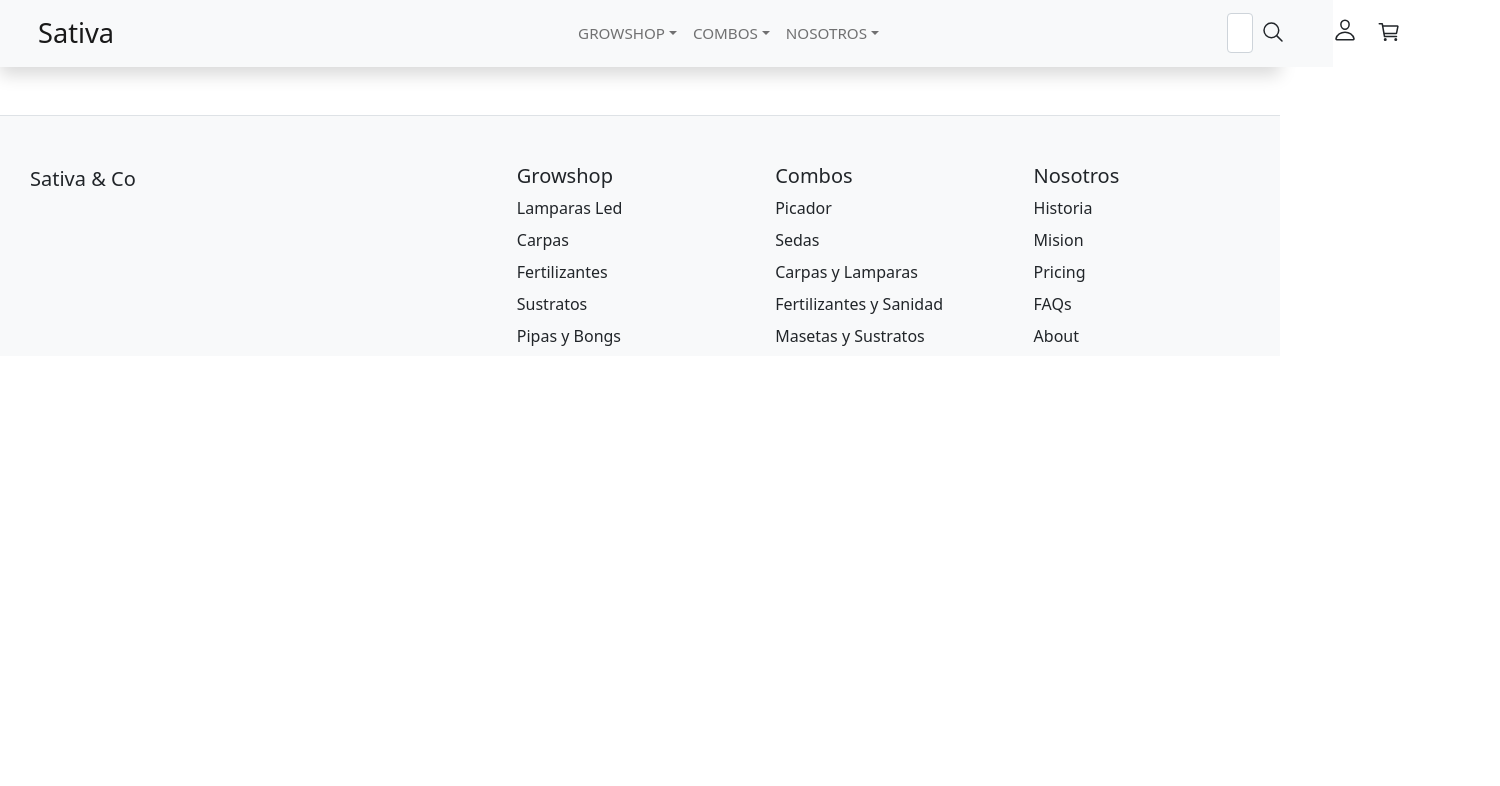
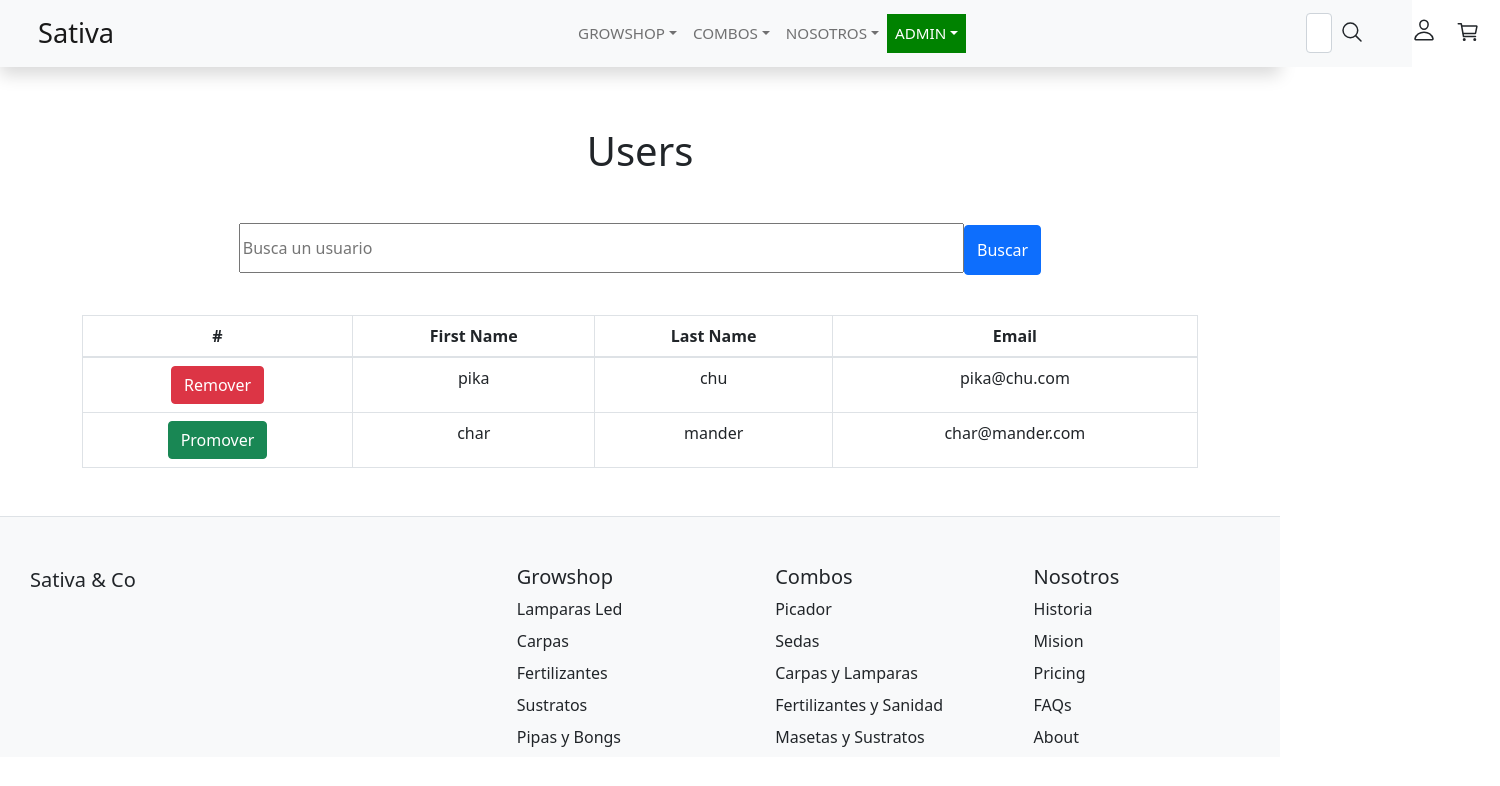
Before and after one commit to IgnacioCalvagna/sativa-co, a React (Create React App) app in the folder grow/: page /admin/users in a window 1280 px wide. Shown: the top 786 px of the page, 1500 px wide, since content can reach past the window. Built offline with nearby package versions, Linux system fonts and the light colour scheme; no server answers.

Commit message:
singleProduct con imgArray v1.2 y 2 vistas admin

```diff
--- /dev/null
+++ b/grow/src/components/AdminOrders.js
@@ -0,0 +1,7 @@
+const AdminOrders = () => {
+    return(
+        <></>
+    )
+}
+
+export default AdminOrders
--- /dev/null
+++ b/grow/src/components/AdminProducts.js
@@ -0,0 +1,75 @@
+import "../style/AdminProducts.css";
+
+const AdminProducts = () => {
+  return (
+    <div className="container singleProductDiv">
+      <h1 className="text-center product-name ">CREAR PRODUCTO</h1>
+      <div className="row" style={{ justifyContent: "center" }}>
+        <div className="col-lg-7">
+          <div className="d-flex flex-column labelAndInput">
+            <label htmlFor="name">Nombre:</label>
+            <input
+              type="text"
+              placeholder="Nombre del producto"
+              name="name"
+              className="productInput"
+            />
+          </div>
+          <div className="d-flex flex-column labelAndInput">
+            <label htmlFor="price">Precio:</label>
+            <span>
+              (ARS) $
+              <input
+                type="number"
+                placeholder='0'
+                min={0}
+                name="price"
+                className="productInput priceInput"
+              />
+            </span>
+          </div>
+          <div className="d-flex flex-column labelAndInput">
+            <label htmlFor="category">Categoría:</label>
+            <input
+              type="text"
+              placeholder="Categoría 1; Categoría 2; ... "
+              name="category"
+              className="productInput"
+            />
+          </div>
+          <div className="d-flex flex-column labelAndInput">
+            <label htmlFor="stock">Stock:</label>
+            <input
+              type="number"
+              placeholder="Stock del producto"
+              min={0}
+              name="stock"
+              className="productInput"
+            />
+          </div>
+          <div className="d-flex flex-column labelAndInput">
+            <label htmlFor="images">Imagenes:</label>
+            <input
+              type="text"
+              placeholder="path1; path2; ..."
+              name="images"
+              className="productInput"
+            />
+          </div>
+          <div className="d-flex flex-column labelAndInput">
+            <label htmlFor="description">Descripción:</label>
+            <textarea type="text" placeholder="Description" />
+          </div>
+
+          <div>
+            <div className="d-flex flex-row-reverse">
+              <button className="btn btn-primary ">Agregar producto</button>
+            </div>
+          </div>
+        </div>
+      </div>
+    </div>
+  );
+};
+
+export default AdminProducts;
--- /dev/null
+++ b/grow/src/components/AdminUsers.js
@@ -0,0 +1,73 @@
+import { Table } from "react-bootstrap";
+import useInput from "../hooks/useInput";
+import "../style/AdminUsers.css";
+
+//FALTA: - Considerar que un admin no puede autorrevocarse un permiso.
+
+const AdminUsers = () => {
+  const searchValue = useInput("");
+  const usersArr = [
+    {
+      name: "pika",
+      lastname: "chu",
+      email: "pika@chu.com",
+      role: "admin",
+    },
+    {
+      name: "char",
+      lastname: "mander",
+      email: "char@mander.com",
+      role: "user",
+    },
+  ];
+
+  return (
+    <div className="container usersTitleDiv">
+      <h1>Users</h1>
+      <div className="searchFormDiv">
+        <form onSubmit={(e) => e.preventDefault()}>
+          {/* <label htmlFor="searchUsersInput">Buscador de usuarios </label> */}
+          <input
+            type="text"
+            name="users"
+            id="searchUsersInput"
+            className="searchFormInput"
+            placeholder="Busca un usuario"
+            {...searchValue}
+          />
+          <button className="btn btn-primary searchFormBtn">Buscar</button>
+        </form>
+      </div>
+      <Table bordered hover>
+        <thead>
+          <tr>
+            <th>#</th>
+            <th>First Name</th>
+            <th>Last Name</th>
+            <th>Email</th>
+          </tr>
+        </thead>
+        <tbody>
+          {usersArr.map((user, index) => {
+            return (
+              <tr key={index}>
+                <td>
+                  {user.role === "admin" ? (
+                    <button className="btn btn-danger">Remover</button>
+                  ) : (
+                    <button className="btn btn-success">Promover</button>
+                  )}
+                </td>
+                <td>{user.name}</td>
+                <td>{user.lastname}</td>
+                <td>{user.email}</td>
+              </tr>
+            );
+          })}
+        </tbody>
+      </Table>
+    </div>
+  );
+};
+
+export default AdminUsers;
--- a/grow/src/components/App.jsx
+++ b/grow/src/components/App.jsx
@@ -11,6 +11,9 @@ import { persistUser } from "../state/user";
 
 
 import SingleProduct from '../commons/SingleProduct.jsx';
+import AdminUsers from "./AdminUsers";
+import AdminOrders from "./AdminOrders";
+import AdminProducts from "./AdminProducts";
 
 function App() {
   const dispatch = useDispatch();
@@ -43,6 +46,10 @@ function App() {
             }
           />
           <Route path='/product/:id' element={<SingleProduct />} />
+          <Route path='/admin/users' element={<AdminUsers />} />
+          <Route path='/admin/orders' element={<AdminOrders />} />
+          <Route path='/admin/products' element={<AdminProducts />} />
+
         </Routes>
       {/* </div> */}
       <Footer />
--- a/grow/src/components/Navbar.js
+++ b/grow/src/components/Navbar.js
@@ -1,128 +1,164 @@
-import React from 'react';
-import { Link } from 'react-router-dom';
+import React from "react";
+import { Link } from "react-router-dom";
 
-import { Sidebar } from './Sidebar';
-import { Login } from './Login';
-import '../style/Navbar.css';
+import { Sidebar } from "./Sidebar";
+import { Login } from "./Login";
+import "../style/Navbar.css";
 
 const Navbar = () => {
   return (
-    <div className='shadow' style={{ backgroundColor: '#f8f9fa' }}>
-      <nav className='navbar navbar-expand-lg navbar-light bg-light'>
-        <div className='container-fluid'>
-          <Link to='/' className='navbar-brand title'>
+    <div className="shadow" style={{ backgroundColor: "#f8f9fa" }}>
+      <nav className="navbar navbar-expand-lg navbar-light bg-light">
+        <div className="container-fluid">
+          <Link to="/" className="navbar-brand title">
             Sativa
           </Link>
           <button
-            className='navbar-toggler'
-            type='button'
-            data-bs-toggle='collapse'
-            data-bs-target='#navbarSupportedContent'
-            aria-controls='navbarSupportedContent'
-            aria-expanded='false'
-            aria-label='Toggle navigation'
+            className="navbar-toggler"
+            type="button"
+            data-bs-toggle="collapse"
+            data-bs-target="#navbarSupportedContent"
+            aria-controls="navbarSupportedContent"
+            aria-expanded="false"
+            aria-label="Toggle navigation"
           >
-            <span className='navbar-toggler-icon'></span>
+            <span className="navbar-toggler-icon"></span>
           </button>
-          <div className='collapse navbar-collapse' id='navbarSupportedContent'>
-            <ul className='navbar-nav me-auto mb-2 mb-lg-0'>
-              <div className='dropdown1'>
-                <li className='nav-item dropdown'>
+          <div className="collapse navbar-collapse" id="navbarSupportedContent">
+            <ul className="navbar-nav me-auto mb-2 mb-lg-0">
+              <div className="dropdown1">
+                <li className="nav-item dropdown">
                   <a
-                    className='nav-link dropdown-toggle'
-                    href='#'
-                    id='navbarDropdown'
-                    role='button'
-                    data-bs-toggle='dropdown'
-                    aria-expanded='false'
+                    className="nav-link dropdown-toggle"
+                    href="#"
+                    id="navbarDropdown"
+                    role="button"
+                    data-bs-toggle="dropdown"
+                    aria-expanded="false"
                   >
                     GROWSHOP
                   </a>
                   <ul
-                    className='dropdown-menu'
-                    aria-labelledby='navbarDropdown'
+                    className="dropdown-menu"
+                    aria-labelledby="navbarDropdown"
                   >
                     <li>
                       <Link to={`/products`}>
-                        <a className='dropdown-item' href='#'>
+                        <a className="dropdown-item" href="#">
                           Productos Populares
                         </a>
                       </Link>
                     </li>
                     <li>
-                      <a className='dropdown-item' href='#'>
+                      <a className="dropdown-item" href="#">
                         catalogo 2
                       </a>
                     </li>
                   </ul>
                 </li>
 
-                <li className='nav-item dropdown'>
+                <li className="nav-item dropdown">
                   <a
-                    className='nav-link dropdown-toggle'
-                    href='#'
-                    id='navbarDropdown'
-                    role='button'
-                    data-bs-toggle='dropdown'
-                    aria-expanded='false'
+                    className="nav-link dropdown-toggle"
+                    href="#"
+                    id="navbarDropdown"
+                    role="button"
+                    data-bs-toggle="dropdown"
+                    aria-expanded="false"
                   >
                     COMBOS
                   </a>
                   <ul
-                    className='dropdown-menu'
-                    aria-labelledby='navbarDropdown'
+                    className="dropdown-menu"
+                    aria-labelledby="navbarDropdown"
                   >
                     <li>
-                      <a className='dropdown-item' href='#'>
+                      <a className="dropdown-item" href="#">
                         combo invierno
                       </a>
                     </li>
                     <li>
-                      <a className='dropdown-item' href='#'>
+                      <a className="dropdown-item" href="#">
                         combo verano
                       </a>
                     </li>
                   </ul>
                 </li>
 
-                <li className='nav-item dropdown'>
+                <li className="nav-item dropdown">
                   <a
-                    className='nav-link dropdown-toggle'
-                    href='#'
-                    id='navbarDropdown'
-                    role='button'
-                    data-bs-toggle='dropdown'
-                    aria-expanded='false'
+                    className="nav-link dropdown-toggle"
+                    href="#"
+                    id="navbarDropdown"
+                    role="button"
+                    data-bs-toggle="dropdown"
+                    aria-expanded="false"
                   >
                     NOSOTROS
                   </a>
                   <ul
-                    className='dropdown-menu'
-                    aria-labelledby='navbarDropdown'
+                    className="dropdown-menu"
+                    aria-labelledby="navbarDropdown"
                   >
                     <li>
-                      <a className='dropdown-item' href='#'>
+                      <a className="dropdown-item" href="#">
                         nuestra historia
                       </a>
                     </li>
                     <li>
-                      <a className='dropdown-item' href='#'>
+                      <a className="dropdown-item" href="#">
                         nuestra mision
                       </a>
                     </li>
                   </ul>
                 </li>
+
+                {/*user.role === 'admin'?*/}
+                <li className="nav-item dropdown">
+                  <a
+                    className="nav-link dropdown-toggle"
+                    href="#"
+                    id="adminDropdown"
+                    role="button"
+                    data-bs-toggle="dropdown"
+                    aria-expanded="false"
+                    style={{ backgroundColor: "#008200", color: "white" }}
+                  >
+                    ADMIN
+                  </a>
+                  <ul
+                    className="dropdown-menu"
+                    aria-labelledby="navbarDropdown"
+                  >
+                    <li>
+                      <Link to={`/admin/users`} className="dropdown-item">
+                        Usuarios
+                      </Link>
+                    </li>
+
+                    <li>
+                      <Link to={`/admin/orders`} className="dropdown-item">
+                        Órdenes
+                      </Link>
+                    </li>
+                    <li>
+                      <Link to={`/admin/products`} className="dropdown-item">
+                        Productos
+                      </Link>
+                    </li>
+                  </ul>
+                </li>
               </div>
             </ul>
-            <form className='d-flex'>
+            <form className="d-flex">
               <input
-                className='form-control me-2'
-                type='search'
-                placeholder='Search'
-                aria-label='Search'
+                className="form-control me-2"
+                type="search"
+                placeholder="Search"
+                aria-label="Search"
               />
-              <a className='iconNavbar' type='submit'>
-                <ion-icon name='search-outline'></ion-icon>
+              <a className="iconNavbar" type="submit">
+                <ion-icon name="search-outline"></ion-icon>
               </a>
             </form>
           </div>
--- /dev/null
+++ b/grow/src/style/AdminProducts.css
@@ -0,0 +1,13 @@
+.labelAndInput {
+    margin: 20px 0;
+}
+
+.priceInput {
+    margin-left: 10px;
+    width: 120px;
+}
+
+.productInput {
+    height: 40px;
+    padding: 15px;
+}
--- /dev/null
+++ b/grow/src/style/AdminUsers.css
@@ -0,0 +1,19 @@
+.usersTitleDiv {
+    margin-top: 60px;
+    text-align: center;
+}
+
+.searchFormDiv {
+    padding: 40px;
+}
+
+.searchFormInput {
+    height: 50px;
+    width: 70%;
+    min-width: 180px;
+}
+
+.searchFormBtn {
+    height: 50px;
+    /* background-color: rgb(36, 119, 80); */
+}
```
Also changed, not shown: grow/src/commons/SingleProduct.css (+17 -7 lines), grow/src/commons/SingleProduct.jsx (+23 -7 lines).
